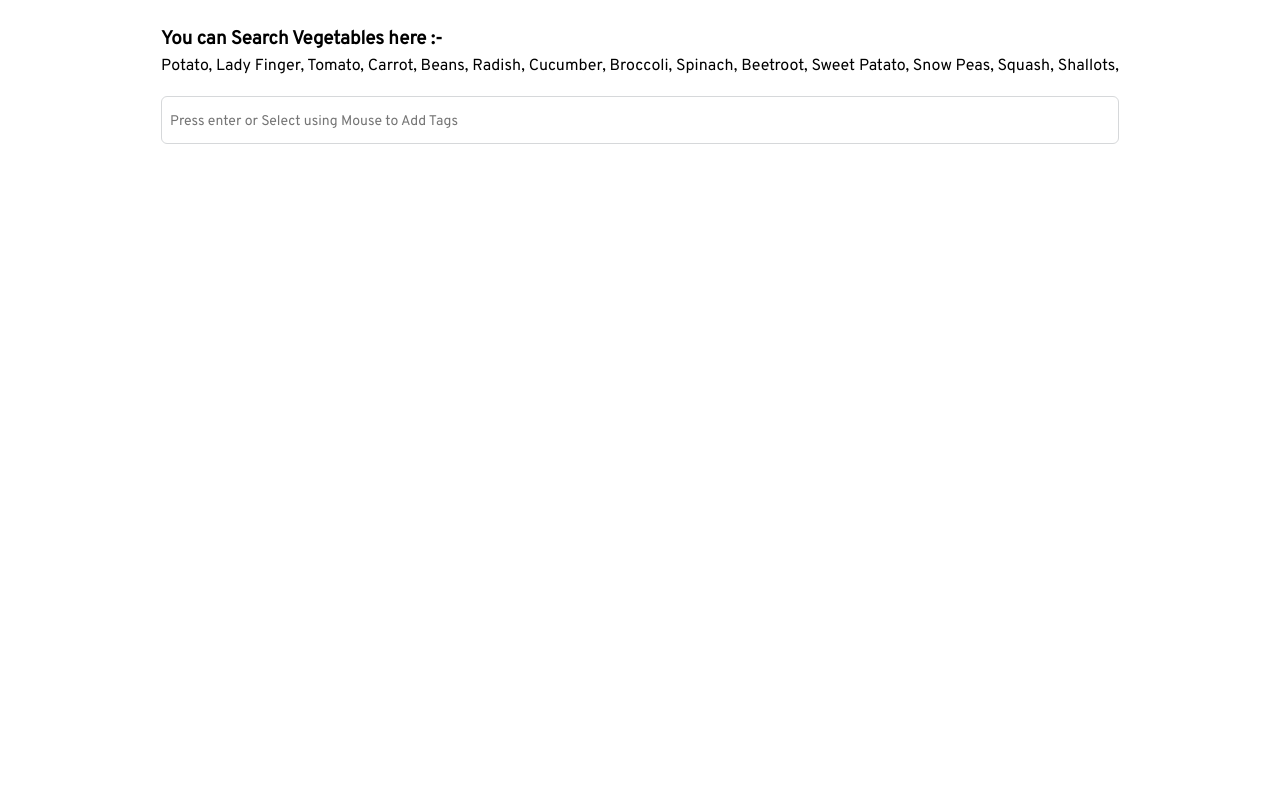
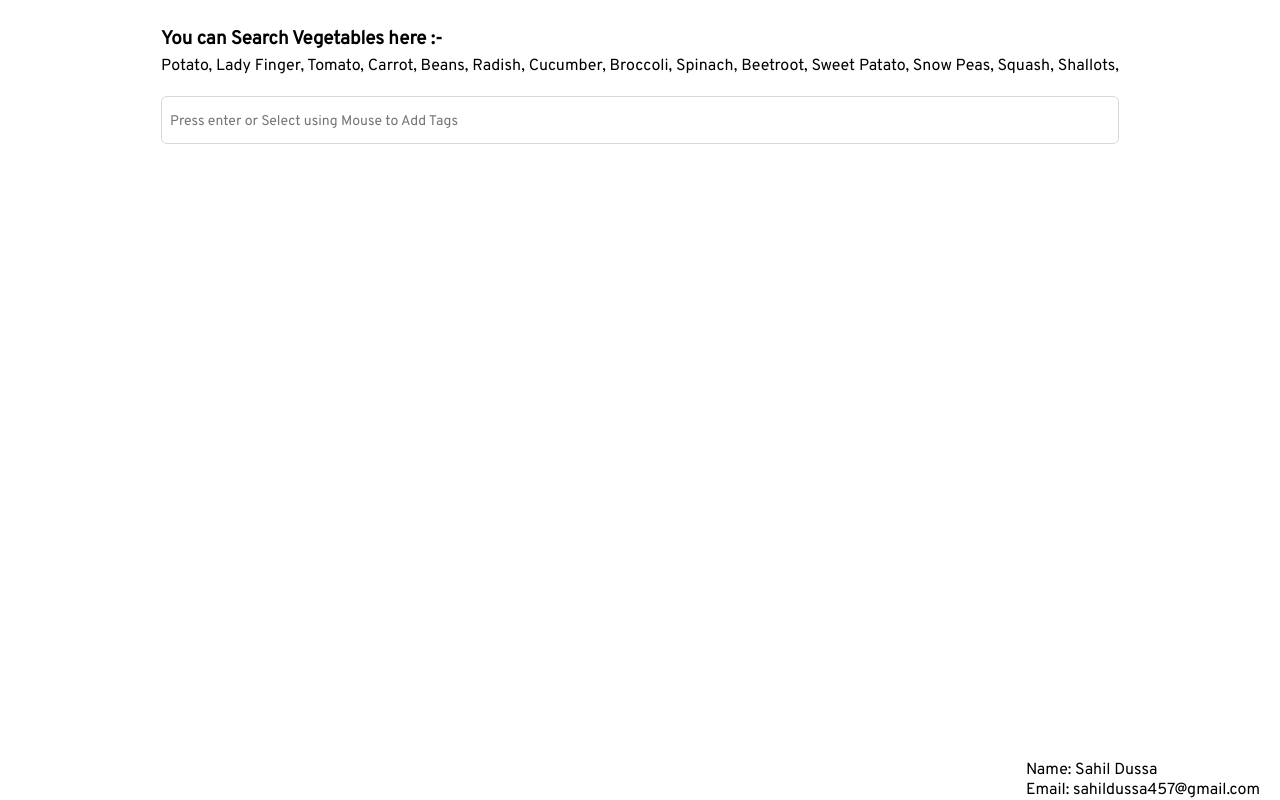
Before and after one commit to Sahil123git/Chip-Input, a React (Create React App) app: page / in a window 1280 px wide. Built offline with nearby package versions, Linux system fonts and the light colour scheme.

Commit message:
clean console and design changes

```diff
--- a/src/App.css
+++ b/src/App.css
@@ -4,3 +4,10 @@
 .bottomSpace {
   margin-bottom: 20px;
 }
+
+.footer {
+  position: absolute;
+  bottom: 0;
+  right: 0;
+  padding-right: 20px;
+}
--- a/src/App.js
+++ b/src/App.js
@@ -13,6 +13,10 @@ function App() {
         </div>
       </div>
       <InputChip chipText={chipText} />
+      <div className="footer">
+        <div>Name: Sahil Dussa</div>
+        <div>Email: sahildussa457@gmail.com</div>
+      </div>
     </div>
   );
 }
--- a/src/chipInput/index.jsx
+++ b/src/chipInput/index.jsx
@@ -41,7 +41,6 @@ const InputChip = ({ chipText }) => {
   };
   const addTags = (event) => {
     const text = event.target.value;
-    console.log(text);
     if (text === "" && event.key === "Backspace" && selected.length > 0) {
       if (isBackSpace) {
         removeTags(selected[selected.length - 1]._id);
```
